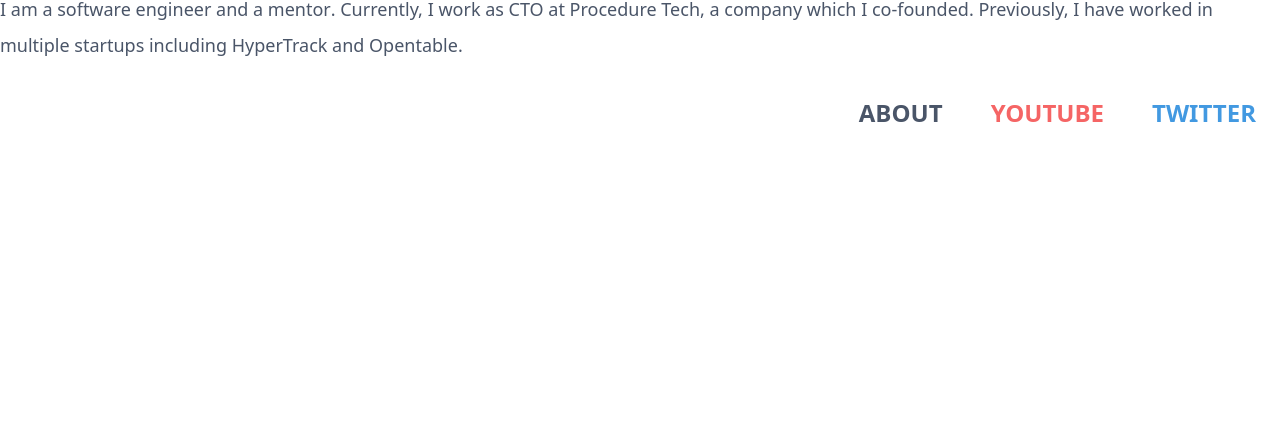
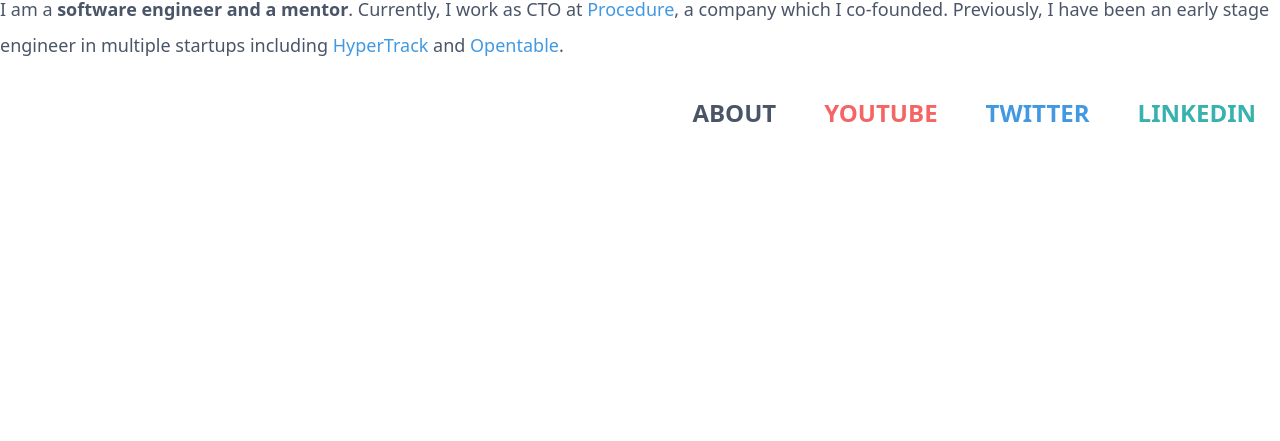
Before and after one commit to ulhas/website, a Gatsby site: page / in a window 1280 px wide. Shown: the part 359-800 px from the top of the page. Built offline with nearby package versions, Linux system fonts and the light colour scheme; Gatsby itself is replaced by a stand-in of ours.

Commit message:
Adds linkedin to links

```diff
--- a/src/components/hero-text.tsx
+++ b/src/components/hero-text.tsx
@@ -7,8 +7,11 @@
     <h1 className="text-5xl font-extrabold tracking-tighter">
       ULHAS
     </h1>
-    <p className="text-gray-700 text-lg font-light leading-loose">I am a <strong>software engineer and a mentor</strong>. Currently, I work as CTO at Procedure Tech, a company which I co-founded.
-      Previously, I have worked in multiple startups including HyperTrack and Opentable.</p>
+    <p className="text-gray-700 text-lg font-light leading-loose">I am a <strong className="font-extrabold">software engineer and a mentor</strong>. Currently, I work as CTO at
+      <a href="https://procedure.tech" className="text-blue-500 hover:text-blue-700"> Procedure</a>, a company which I co-founded.
+      Previously, I have been an early stage engineer in multiple startups including
+      <a href="https://www.hypertrack.com" className="text-blue-500 hover:text-blue-700"> HyperTrack </a>
+      and <a href="https://www.opentable.com" className="text-blue-500 hover:text-blue-700"> Opentable</a>.</p>
   </div>
 )
 
--- a/src/components/links.tsx
+++ b/src/components/links.tsx
@@ -15,6 +15,9 @@
     <li className="lg:inline px-6 text-blue-500 hover:text-blue-800">
       <a href="https://twitter.com/ulhas_sm">TWITTER</a>
     </li>
+    <li className="lg:inline px-6 text-teal-500 hover:text-teal-800">
+      <a href="https://linkedin.com/in/ulhasm">LINKEDIN</a>
+    </li>
   </ul>
 )
 
```
